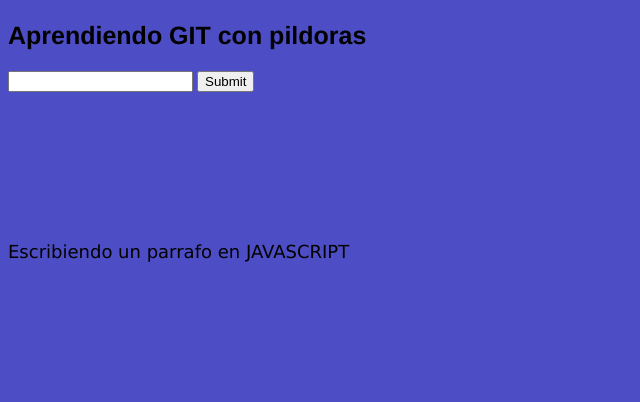
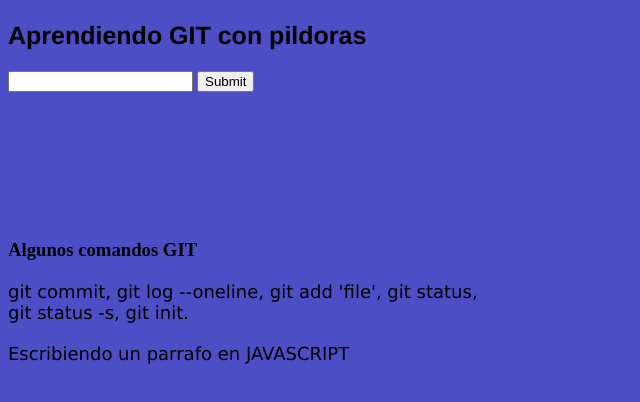
Before and after one commit to ladimiroBC/CursoGit, a plain HTML site: page index.html in a window 1280 px wide. Shown: the whole page, without its empty margins (0-640 px from the left). Drawn offline with Linux system fonts and the light colour scheme.

Commit message:
agregando mas contenido HTML

```diff
--- a/index.html
+++ b/index.html
@@ -14,6 +14,10 @@
             <input type="submit">
         </form>
     </div>
+    <h3>Algunos comandos GIT</h3>
+        <p>git commit, git log --oneline, git add 'file', git status, <br>
+        git status -s, git init.
+        </p>
 
 
 <script src="codigo.js"></script>
```
